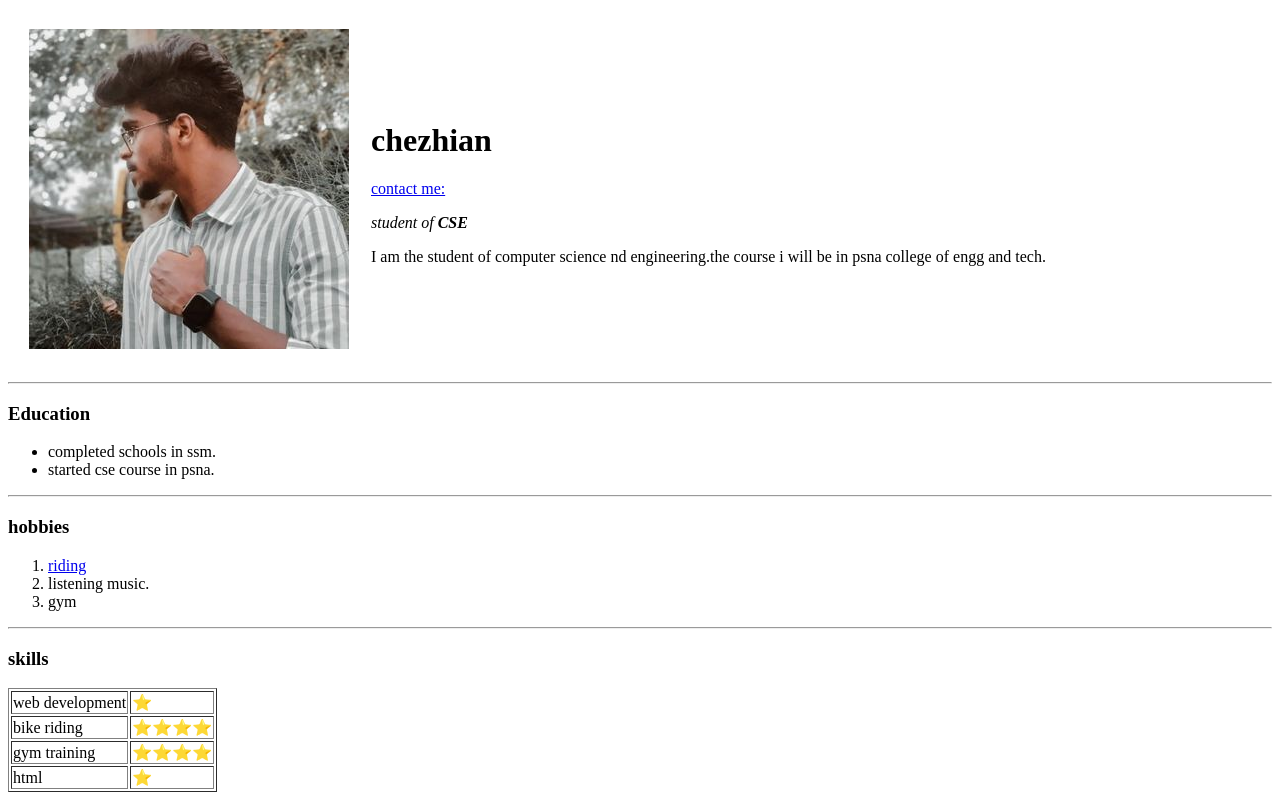
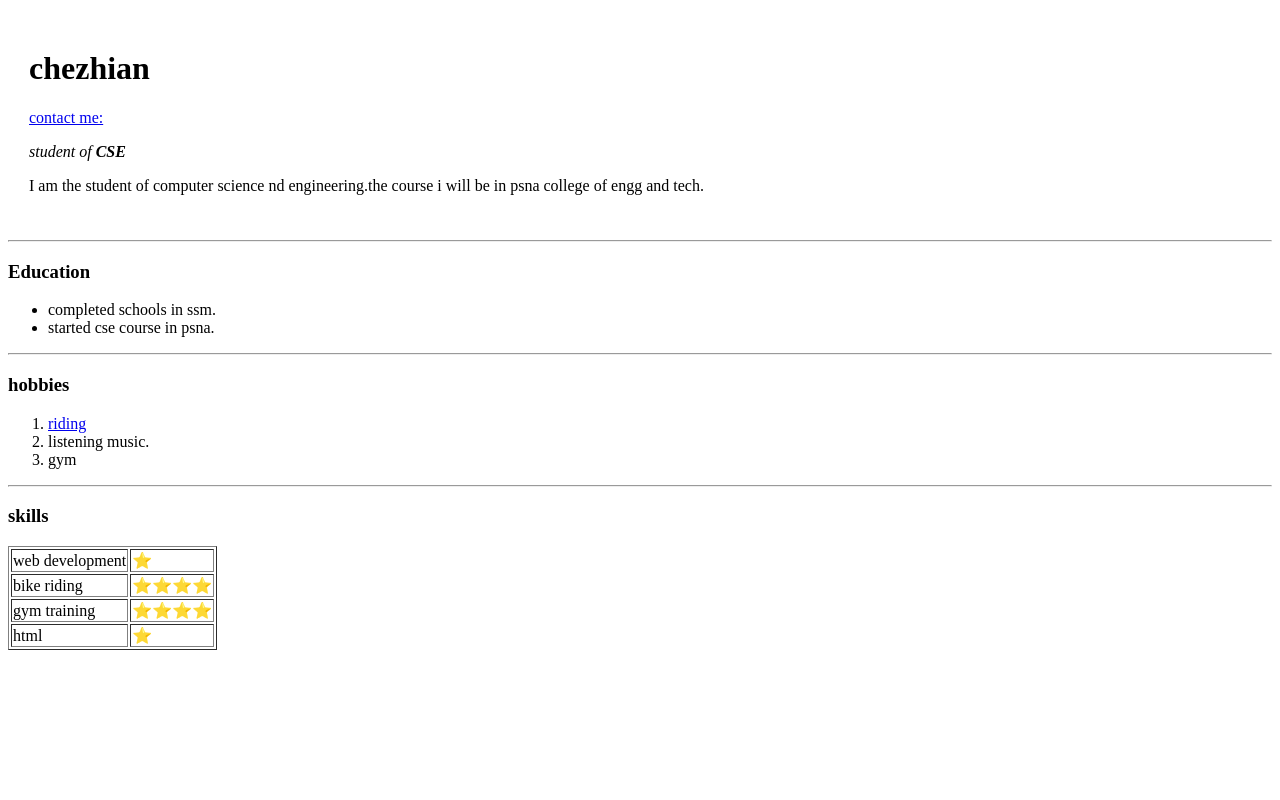
Before and after one commit to chezhianch/cv, a plain HTML site: page index.html in a window 1280 px wide. Drawn offline with Linux system fonts and the light colour scheme; files whose address does not match are found by name.

Commit message:
Update index.html

```diff
--- a/index.html
+++ b/index.html
@@ -9,7 +9,6 @@
 <body>
   <table cellspacing="20">
     <tr>
-      <td><img src="C:\Users\HP\Desktop\web development\HTML-personal site\334167895_549288733846514_5347905721010817036_n.jpg" alt="profile"></td>
       <td><h1>chezhian</h1>
         <a href="contact me.html">contact me:</a>
        <p><em>student of <strong>CSE</strong></em></p>
```
